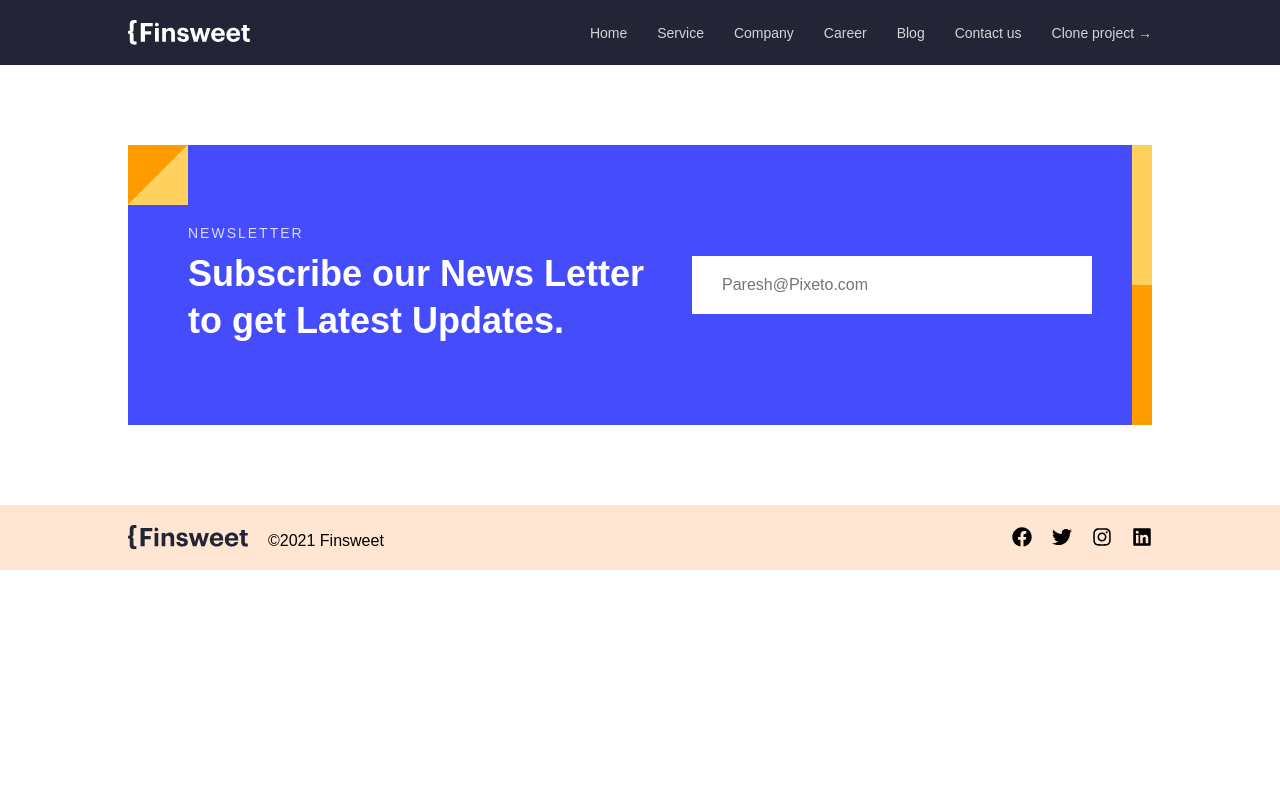
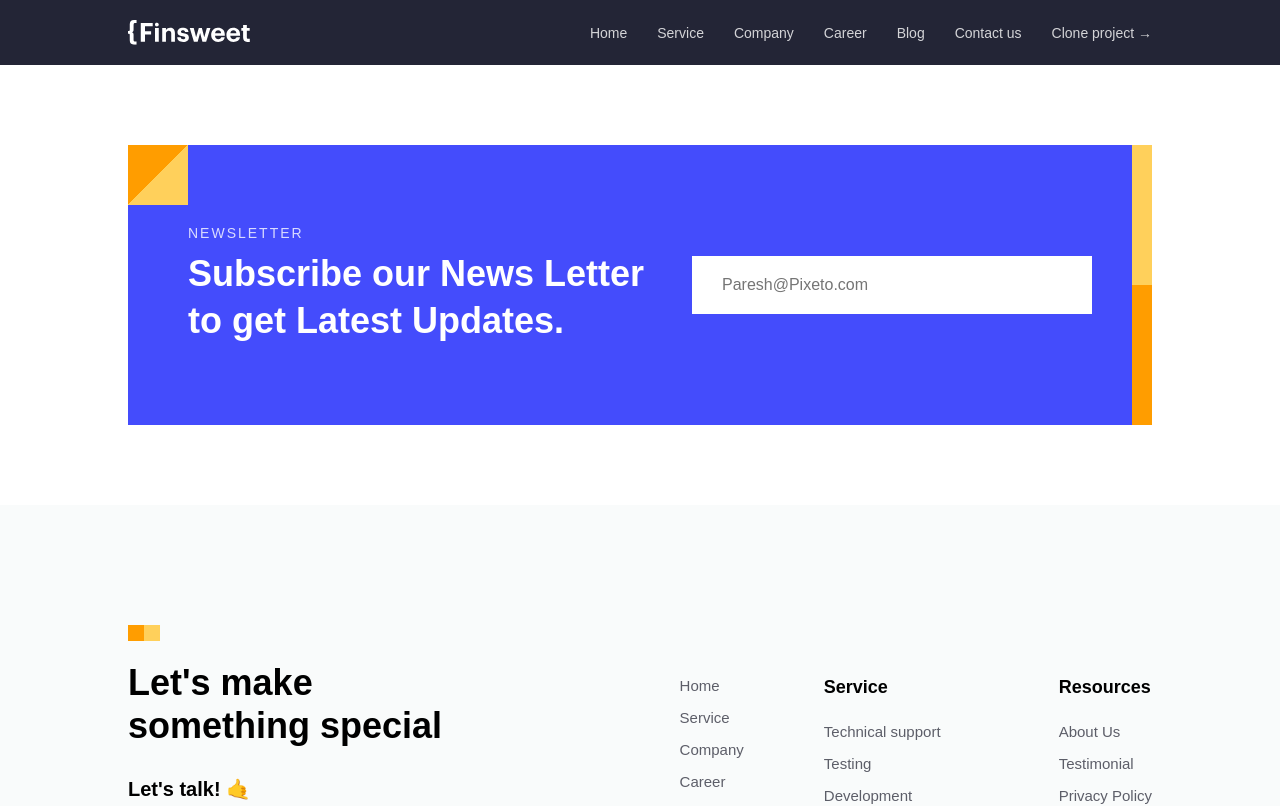
Before and after one commit to elbek1307/git-multipage-loyiha, a React (Vite) app: page / in a window 1280 px wide. Shown: the top 806 px of the page. Built offline with nearby package versions, Linux system fonts and the light colour scheme.

Commit message:
footer top linked to layout jsx

```diff
--- a/src/Components/layout/layout.jsx
+++ b/src/Components/layout/layout.jsx
@@ -4,6 +4,7 @@ import "./layout.css";
 import Navbar from '../Navbar/Navbar';
 import { Footer } from '../Footer/Footer';
 import Subscribe from '../Subscribe/Subscribe';
+import FooterTop from '../FooterTop/FooterTop';
 
 
 export const Layout = () => {
@@ -18,6 +19,7 @@ export const Layout = () => {
         <Outlet />
       </main>
       <Subscribe />
+      <FooterTop />
       <Footer />
     </>
   );
```
